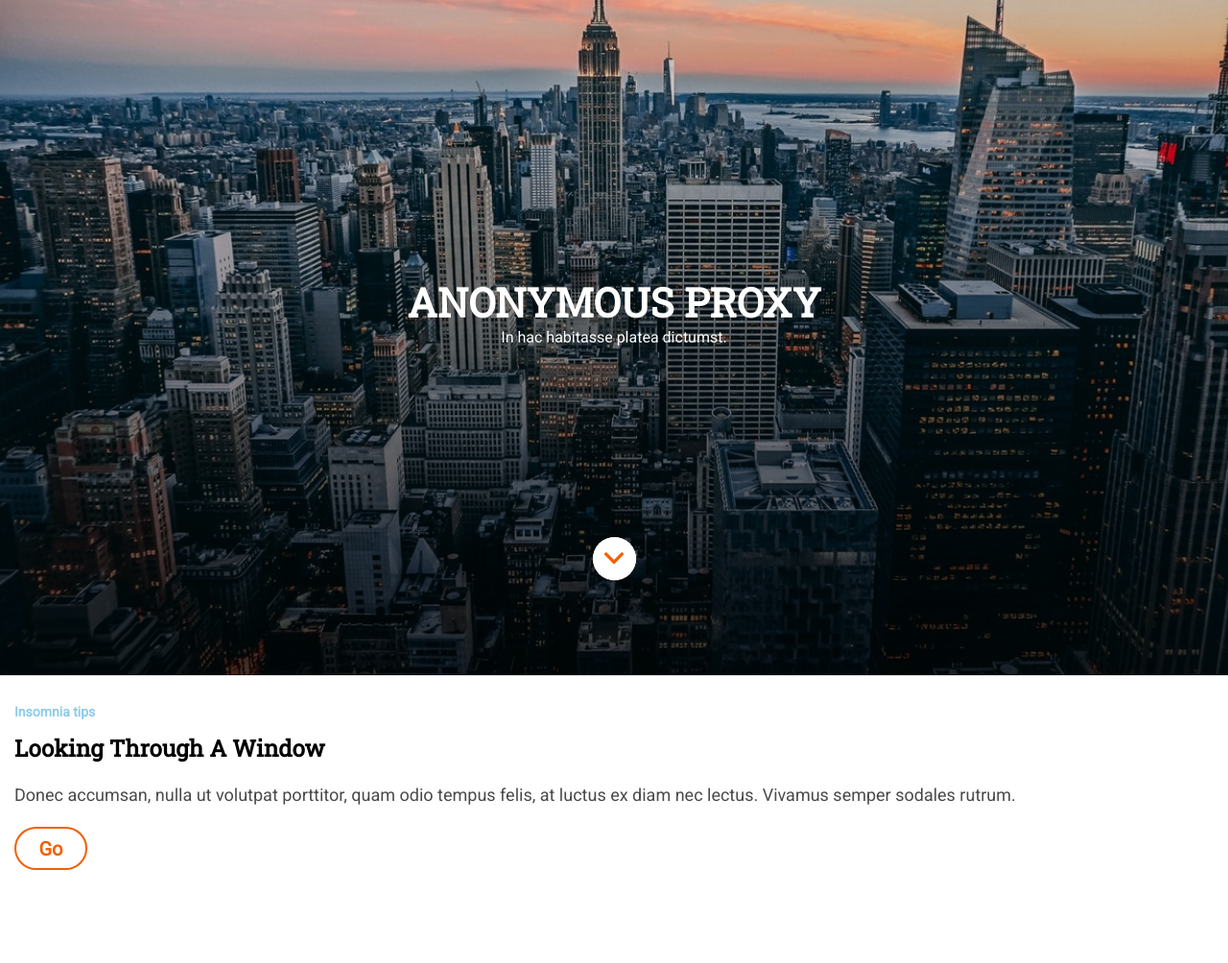
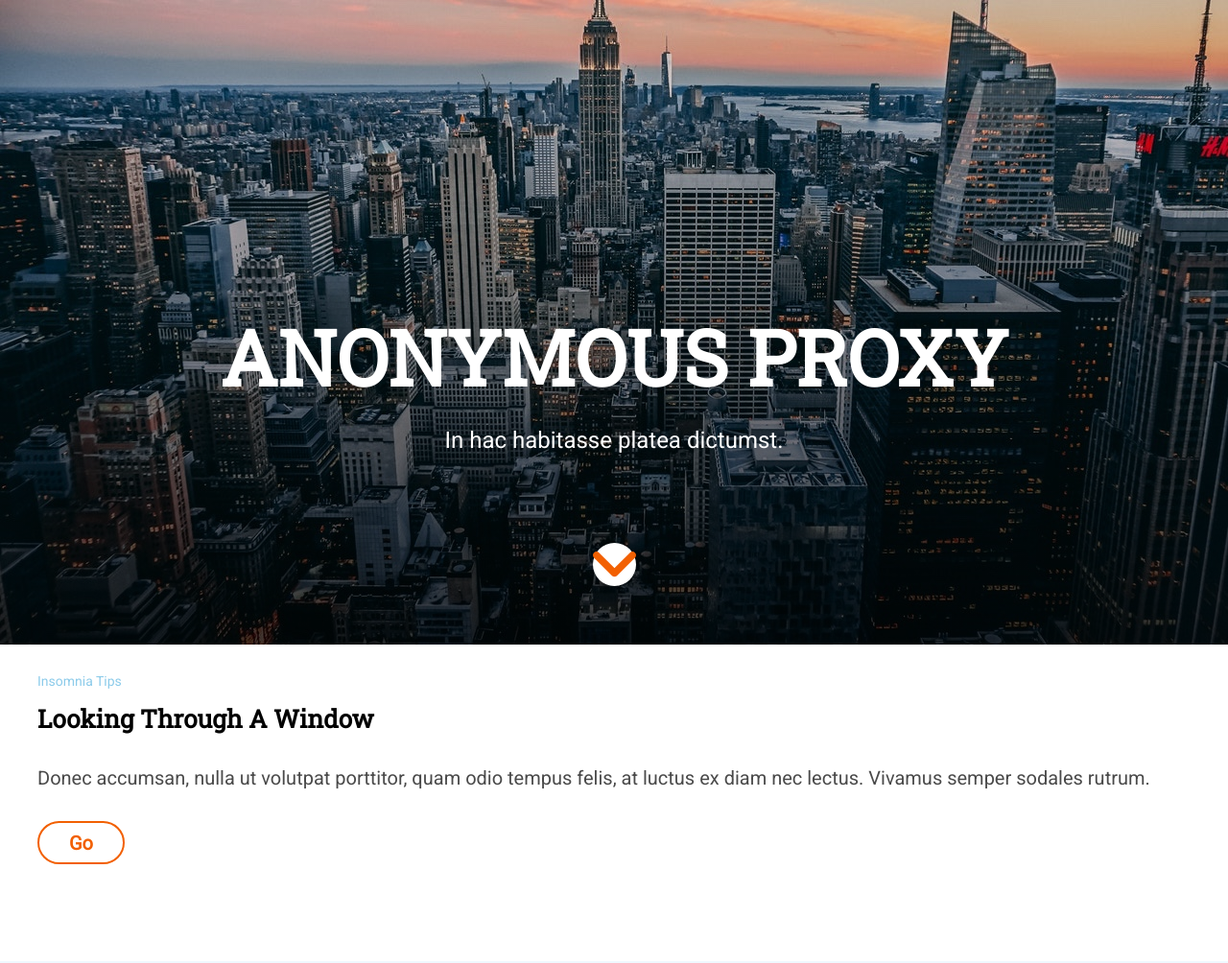
Before and after one commit to Adalab/f-m1-evaluacion-final-asoto89, a website: page public/index.html in a window 1280 px wide. Shown: the part 96-1100 px from the top of the page at 96% size. Drawn offline with Linux system fonts and the light colour scheme; files whose address does not match are found by name.

Commit message:
added media queries of hero and highlight

```diff
--- a/_src/assets/scss/components/_hero.scss
+++ b/_src/assets/scss/components/_hero.scss
@@ -1,3 +1,19 @@
+.hero__gradient {
+	background: linear-gradient(rgba(0,0,0,0),rgba(0,0,0,0.5));
+	// background: linear-gradient(to bottom, rgba(255, 255, 255, 0.5), var(--color_black));
+	width: 100%;
+	height: 100%;
+	position: absolute;
+	top: 0;
+	left: 0;
+	z-index: 0;
+	box-sizing: border-box;
+
+	@media (min-width: 768px) {
+		height: 768px;
+	}
+}
+
 .hero__image {
 	background: url('../images/cover.jpg') center center no-repeat ;
 	background-size: cover;
@@ -8,10 +24,18 @@
 	align-items: center;
 	padding: 0 15px;
 
+	@media (min-width: 768px) {
+		height: 768px;
+	}
+}
 
 .hero__text {
 	padding-top: 284px;
 	z-index: 1;
+
+	@media (min-width: 768px) {
+		padding-top: 384px;
+	}
 }
 
 .hero__title {
@@ -19,35 +43,45 @@
 	text-transform: uppercase;
 	@include zeroMargin-Padding();
 	text-align: center;
+
+	@media (min-width: 768px) {
+		font-size: 80px;
 	}
-
+}
 
 .hero__subtitle {
 	@include mainStyles($lightColor, $fontSize-md);
 	text-align: center;
 	@include zeroMargin-Padding();
+
+	@media (min-width: 768px) {
+		font-size: 24px;
+		margin: 20px auto 30px;
+	}
 }
 
-	.hero__scroll-down {
+.hero__scroll-down{
+	background-color: $lightColor;
 	width: 45px;
 	height: 45px;
-		background-color: $lightColor;
 	border-radius: 50%;
+	z-index: 1;
+	padding: 0;
+
+		@media (min-width: 768px) {
+		margin-bottom: 30px;
+	}
+
+	.hero__scroll-down--link {
+		text-align: center;
 		display: flex;
 		justify-content: center;
 		align-items: center;
-		z-index: 1;
+		height: 100%;
+	}
+
+	.scroll-down--image {
+		flex-grow: 1;
+		text-align: center;
 	}
 }
-
-.hero__gradient {
-	background: linear-gradient(rgba(0,0,0,0),rgba(0,0,0,0.5));
-	// background: linear-gradient(to bottom, rgba(255, 255, 255, 0.5), var(--color_black));
-	width: 100%;
-	height: 100%;
-	position: absolute;
-	top: 0;
-	left: 0;
-	z-index: 0;
-	box-sizing: border-box;
-}
--- a/_src/assets/scss/main.scss
+++ b/_src/assets/scss/main.scss
@@ -11,7 +11,6 @@
 @import 'components/buttons';
 @import 'components/hero';
 
-
 body {
 	@include zeroMargin-Padding();
 
@@ -24,33 +23,58 @@ body {
 
 .wrapper {
 	margin: 0 15px;
+	padding: 0 auto;
+
+	@media (min-width: 768px) {
+		margin: 0 39px;
+	}
 }
 
 //Blog section
 
 .main__blog  {
-	padding-top: 30px 0;
-	height: 376px;
+	padding: 0;
+	min-height: 376px;
 	width: 100%;
+	box-sizing: border-box;
+
+	@media (min-width: 768px) {
+		min-height: 330px;
+	}
 }
 
 .blog__high--text {
 	@include mainStyles($lightMediumColor, 14px);
 	margin: 0;
+	font-weight: normal;
+	text-transform: capitalize;
 }
 
 .blog__high--title {
 	@include titleStyles($darkColor, 24px);
 	@include zeroMargin-Padding();
+	text-transform: capitalize;
+
+	@media (min-width: 768px) {
+		font-size: 26px;
+	}
 }
 
 .blog__high--paragraph {
 	@include mainStyles($greyColor, 18px);
 	line-height: 1.67;
+
+	@media (min-width: 768px) {
+		font-size: 20px;
+		line-height: 1.5;
+		margin: 30px auto 30px;
+	}
 }
 
 .blog__high {
-    margin: 30px 0 45px;
+	padding: 30px 0 60px;
+	box-sizing: border-box;
+	height: 100%;
 }
 
 .blog__high--button {
@@ -58,7 +82,11 @@ body {
     width: 76px;
     border: solid 2px $colorButton;
     background-color: $lightColor;
-    color: $colorButton;
+	color: $colorButton;
+
+	@media (min-width: 768px) {
+		width: 91px;
+	}
 }
 
 //Reasons section
--- a/public/index.html
+++ b/public/index.html
@@ -31,7 +31,7 @@
 
                         <p class="hero__subtitle">In hac habitasse platea dictumst.</p>
                     </div>
-                    <div class="hero__scroll-down"> <a href="#" class="hero__scroll-down"><img class="scroll-down__image"
+                    <div class="hero__scroll-down"> <a href="#" class="hero__scroll-down--link"><img class="scroll-down--image"
                     src="assets/images/ico-scroll-down.svg"></a>
 
                     </div>
@@ -40,8 +40,8 @@
             <section class="main__blog">
                 <div class="wrapper">
                     <div class="blog__high">
-                         <h6 class="blog__high--text">Insomnia tips</p>
-                    <h2 class="blog__high--title">Looking Through A Window</h2>
+                         <h6 class="blog__high--text">insomnia tips</p>
+                    <h2 class="blog__high--title">looking through a window</h2>
                     <p class="blog__high--paragraph">
                         Donec accumsan, nulla ut volutpat porttitor, quam odio tempus felis, at luctus ex diam nec lectus.
                         Vivamus semper sodales rutrum.
```
Also changed, not shown: _src/templates/partials/_blog-highlighted.html (+2 -2 lines), _src/templates/partials/_hero.html (+3 -3 lines), public/assets/css/main.css, 1 other file. Lines whose indentation alone changed are shown as unchanged.
